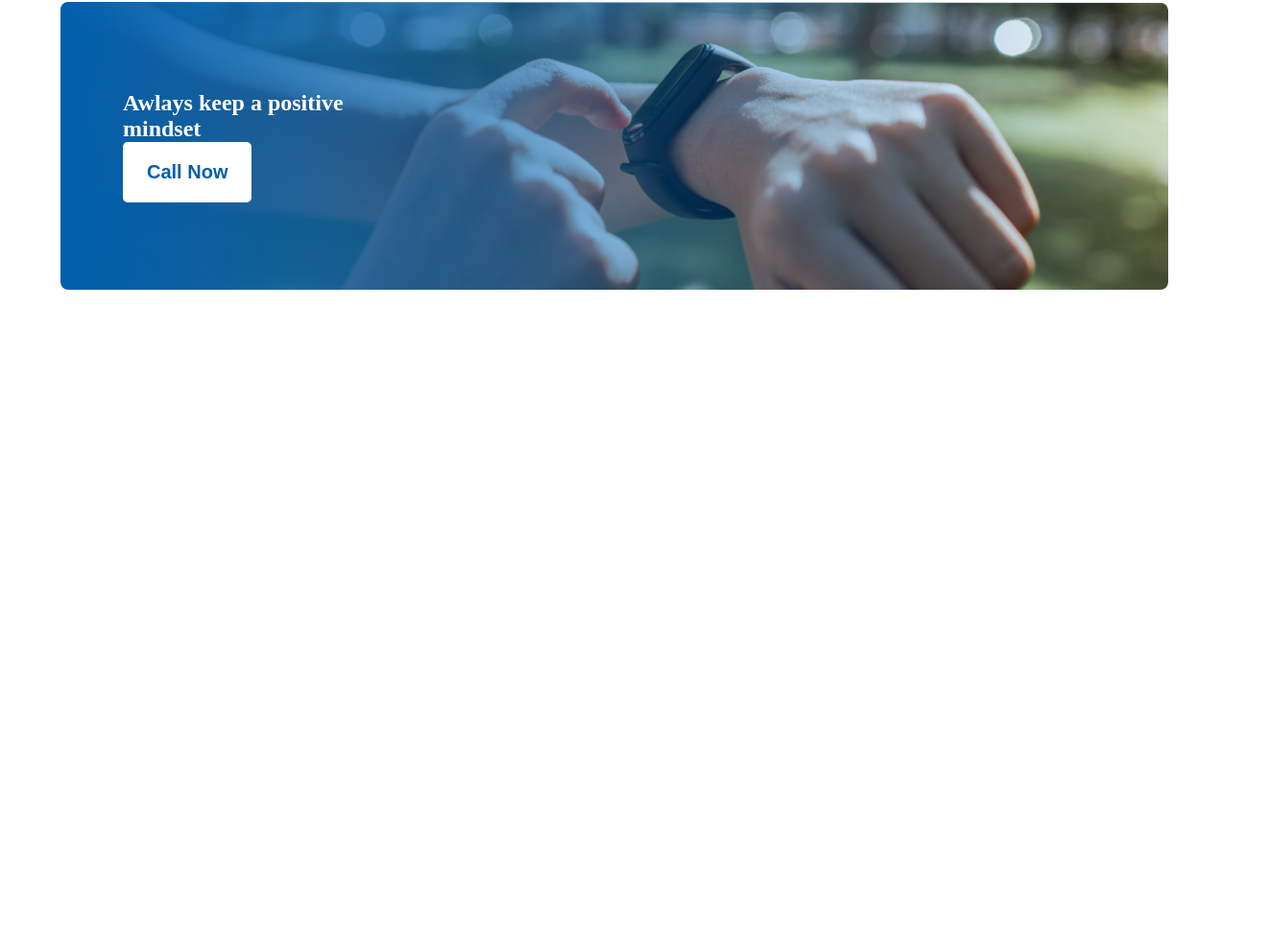
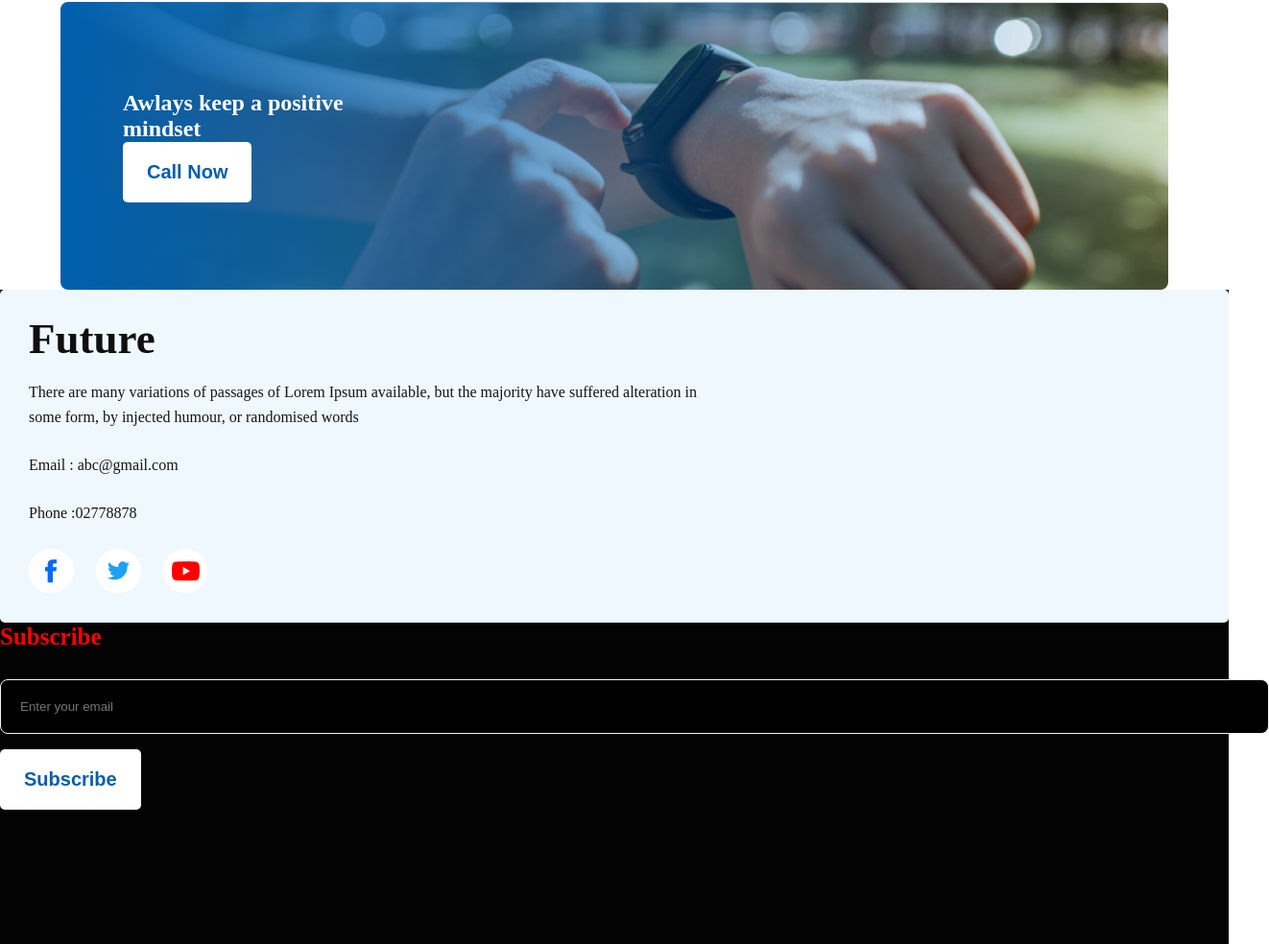
Before and after one commit to robinmiah12/new-year-new-me-a, a plain HTML site: page index.html in a window 1280 px wide. Shown: the part 2230-3214 px from the top of the page at 96% size, 1322 px wide, since content can reach past the window. Before the commit the page ends 2532 px from the top, so only its background shows below. Drawn offline with Linux system fonts and the light colour scheme.

Commit message:
added all

```diff
--- a/index.html
+++ b/index.html
@@ -79,7 +79,33 @@
                                             </section>
        </main>
        <footer>
+        <div class="contact">
+            <div class="social">
+                <div class="social-contact-content">
+                    <h1 class="social-contact-title">Future</h1>
+                    <p class="social-description">There are many variations of passages of Lorem Ipsum available, but
+                        the majority have suffered alteration in some form, by injected humour, or randomised words</p>
+                    <p class="social-description">Email : abc@gmail.com</p>
+                    <p class="social-description">Phone :02778878 </p>
+                </div>
+                <div class="social-icon">
+                    <img src="images/icons/fb.png" alt="">
+                    <img src="images/icons/twitter.png" alt="">
+                    <img src="images/icons/youtube.png" alt="">
 
+                </div>
+            </div>
+        </div>
+        <div class="newsletter">
+            <form>
+                <label for="">Subscribe
+                    <input type="email" placeholder="Enter your email">
+                    <input class="phone-btn" type="submit" value="Subscribe">
+                </label>
+
+            </form>
+        </div>
+    </div>
        </footer>
 </body>
 </html>
--- a/style/styles.css
+++ b/style/styles.css
@@ -151,3 +151,54 @@
     border-radius: 5px;
     padding: 20px 25px;
 }
+
+/* footer style */
+
+footer {
+    background: rgb(3, 3, 3);
+}
+
+.contact-us {
+    display: flex;
+    justify-content: space-between;
+    width: 1140px;
+    margin: 0 auto;
+    align-items: center;
+    padding: 130px 0;
+}
+.social-contact-title {
+    font-weight: 700;
+    font-size: 45px;
+    line-height: 53px;
+    color: #0f0f0f;
+}
+.social-description {
+    font-weight: 400;
+    font-size: 16px;
+    line-height: 26px;
+    color: rgb(20, 20, 20);
+    margin: 16px 0px 24px;
+    padding-right: 500px;
+}
+
+
+.social-icon img {
+    margin-right: 18px;
+}
+.newsletter{padding-bottom: 140px;}
+
+label {
+    font-weight: 600;
+    font-size: 25px;
+    line-height: 29px;
+    color: #ff0000;
+}
+input[type="email"] {
+    color: #ff000;
+    border: 1px solid #f7f5f5;
+    border-radius: 8px;
+    width: 100%;
+    padding: 20px;
+    background: #000;
+    margin: 30px 0 16px;
+}
```
